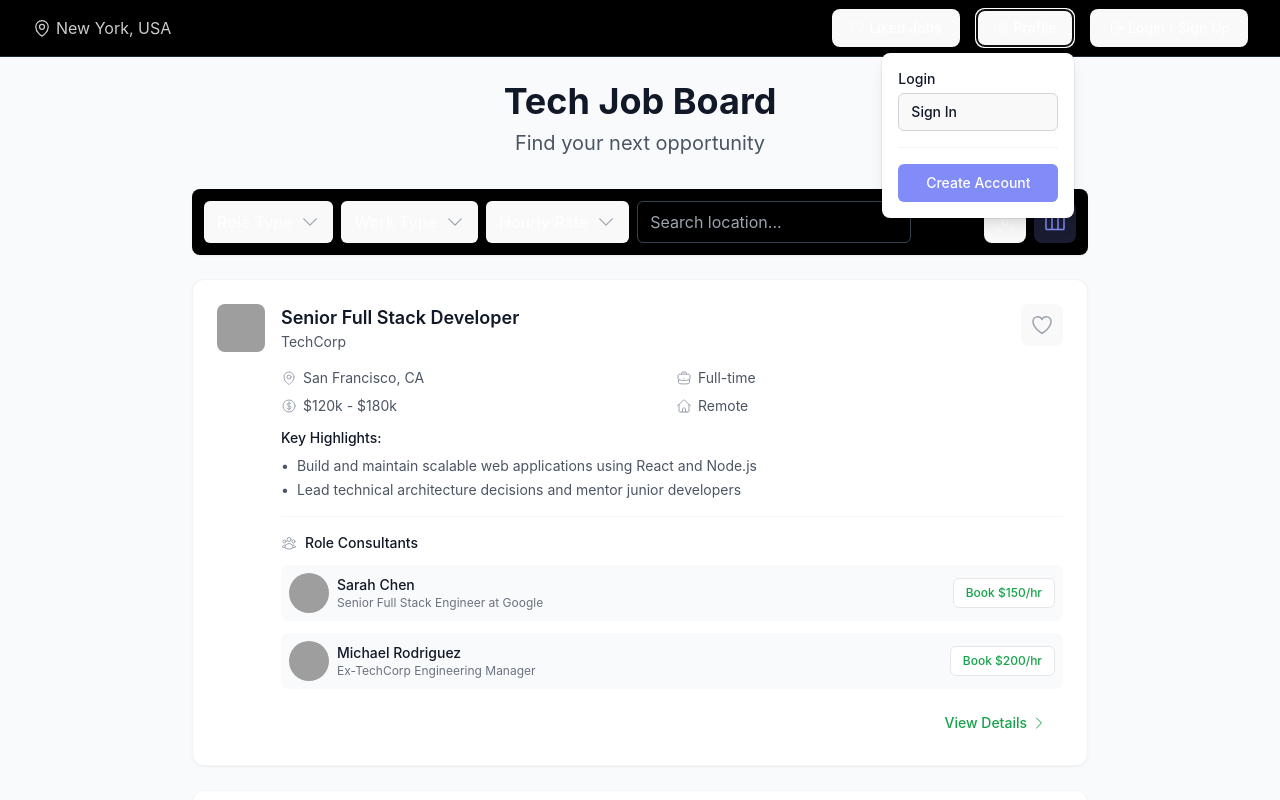
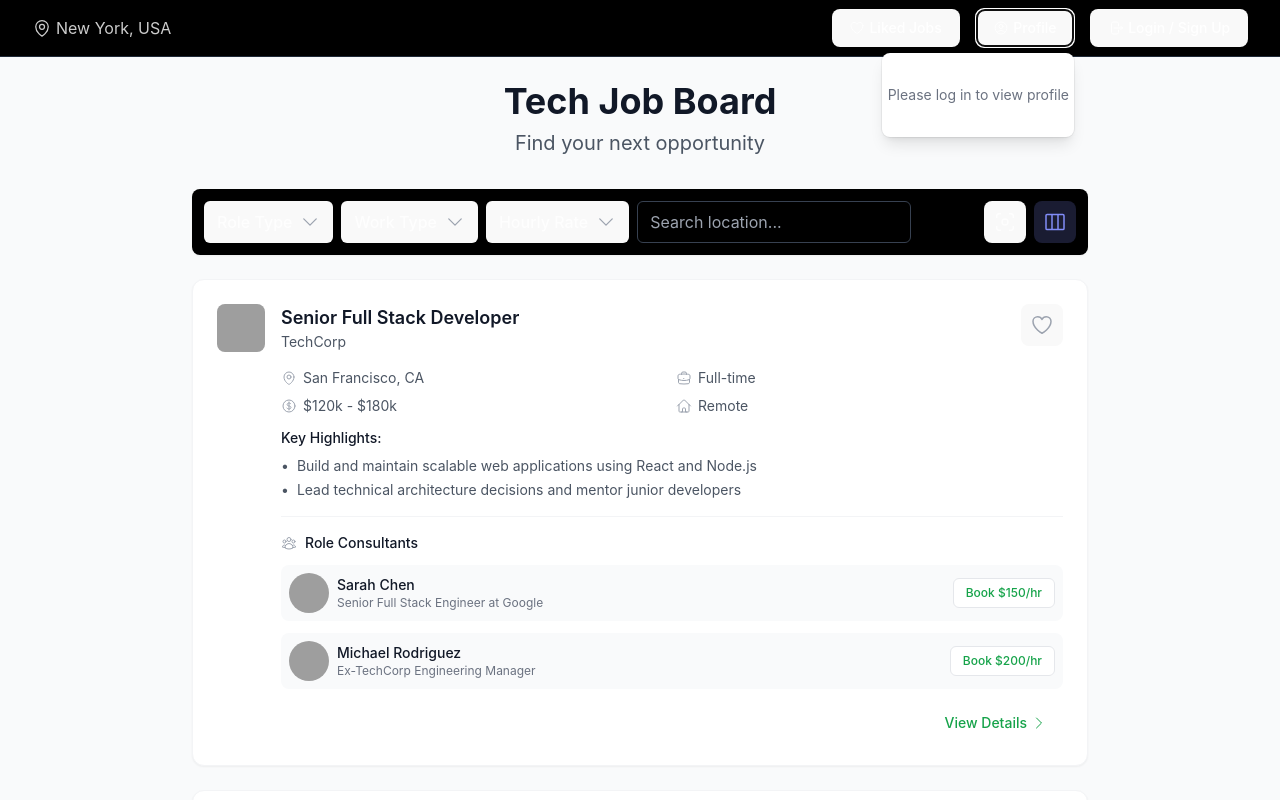
Before and after one commit to iammulla/job-board, a React (Vite) app: page / in a window 1280 px wide. Both pictures are taken after a click on the button "Profile". Shown: the top 800 px of the page. Built offline with nearby package versions, Linux system fonts and the light colour scheme; grey boxes are pictures that could not be loaded.

Commit message:
feat: simplify ProfileMenu with empty state and three options

```diff
--- a/src/components/ProfileMenu.jsx
+++ b/src/components/ProfileMenu.jsx
@@ -51,62 +51,45 @@ const ProfileMenu = ({ isAuthenticated, onLogin, onSignUp }) => {
             }}
             className="z-50 w-48 rounded-lg bg-white shadow-lg ring-1 ring-black ring-opacity-5 focus:outline-none"
           >
-            <div className="p-4 space-y-4">
             {isAuthenticated ? (
-                <>
               <div>
-                    <h3 className="text-sm font-medium text-gray-900">Account Settings</h3>
                 <button
-                      className="mt-1 block w-full text-left px-3 py-2 text-sm text-gray-900 rounded-md border border-gray-300 hover:border-indigo-400 transition-colors"
+                  className="block w-full text-left px-4 py-3 text-sm text-gray-900 hover:bg-gray-50 transition-colors"
                   onClick={() => {
-                        console.log('Account Settings clicked');
+                    console.log('My Profile clicked');
                     setShowDropdown(false);
                   }}
                 >
-                      Manage Account
+                  My Profile
                 </button>
-                  </div>
-                  <div>
-                    <h3 className="text-sm font-medium text-gray-900">Resume</h3>
+                <div className="border-t border-gray-100">
                   <button
-                      className="mt-1 block w-full text-left px-3 py-2 text-sm text-gray-900 rounded-md border border-gray-300 hover:border-indigo-400 transition-colors"
+                    className="block w-full text-left px-4 py-3 text-sm text-gray-900 hover:bg-gray-50 transition-colors"
                     onClick={() => {
-                        console.log('Update Resume clicked');
+                      console.log('My Resume clicked');
                       setShowDropdown(false);
                     }}
                   >
-                      Update Resume
+                    My Resume
                   </button>
                 </div>
-                </>
-              ) : (
-                <>
-                  <div>
-                    <h3 className="text-sm font-medium text-gray-900">Login</h3>
+                <div className="border-t border-gray-100">
                   <button
-                      className="mt-1 block w-full text-left px-3 py-2 text-sm text-gray-900 rounded-md border border-gray-300 hover:border-indigo-400 transition-colors"
+                    className="block w-full text-left px-4 py-3 text-sm text-gray-900 hover:bg-gray-50 transition-colors rounded-b-lg"
                     onClick={() => {
-                        onLogin();
+                      console.log('Help clicked');
                       setShowDropdown(false);
                     }}
                   >
-                      Sign In
+                    Help
                   </button>
                 </div>
-                  <div className="border-t border-gray-100 pt-4">
-                    <button
-                      className="w-full bg-indigo-400 text-white rounded-md px-4 py-2 text-sm font-medium hover:bg-indigo-500 focus:outline-none focus:ring-2 focus:ring-indigo-400 focus:ring-offset-2"
-                      onClick={() => {
-                        onSignUp();
-                        setShowDropdown(false);
-                      }}
-                    >
-                      Create Account
-                    </button>
               </div>
-                </>
+            ) : (
+              <div className="py-8">
+                <p className="text-sm text-gray-500 text-center">Please log in to view profile</p>
+              </div>
             )}
-            </div>
           </motion.div>
         )}
       </AnimatePresence>
```
Lines whose indentation alone changed are shown as unchanged.
